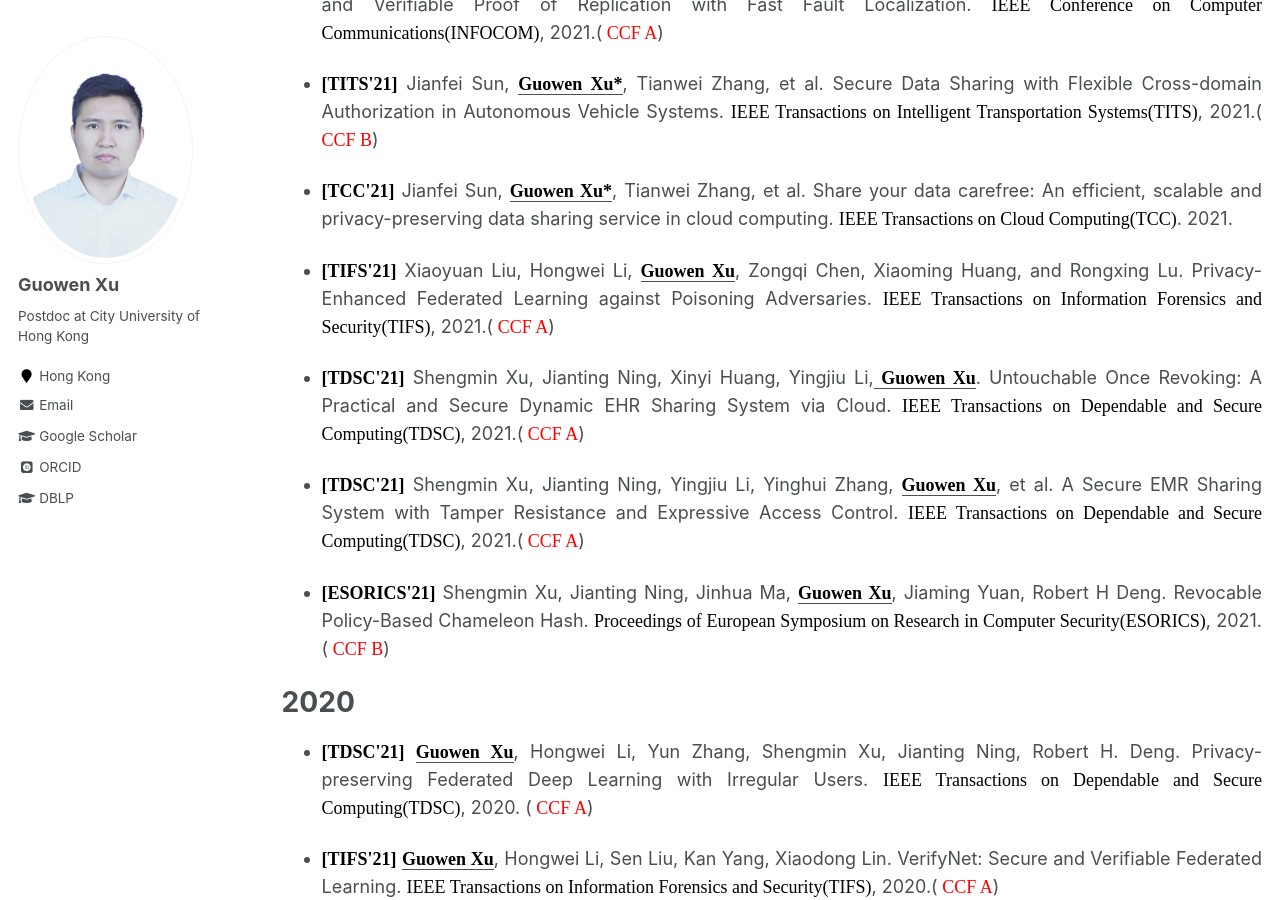
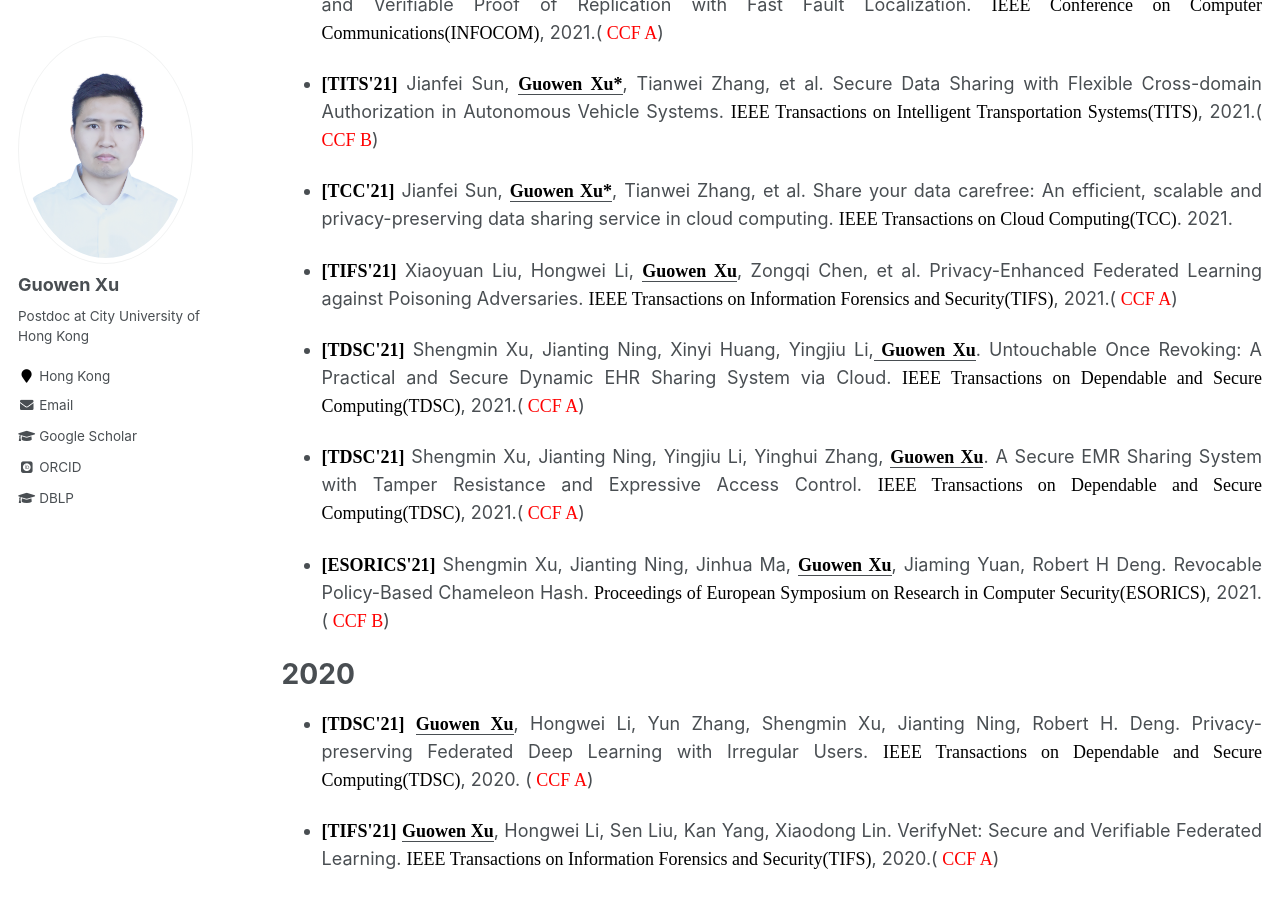
Before and after one commit to Guowen-xu/guowen-xu.github.io, a Jekyll site: the page built from _pages/publications.md, in a window 1280 px wide and 900 px high, scrolled down 3023 px. Built offline with Jekyll 4.4.1, drawn with Linux system fonts in a browser that asks for light colours; some web fonts are replaced.

Commit message:
Update publications.md

```diff
--- a/_pages/publications.md
+++ b/_pages/publications.md
@@ -76,11 +76,11 @@ You can find my articles on my [Google Scholar](https://scholar.google.com.hk/ci
 
 * <p align="justify">  <b><font face="Times New Roman" color=black size=4> [TCC'21]</font></b> Jianfei Sun,  <u><b><font face="Times New Roman" color=black size=4> Guowen Xu*</font></b></u>, Tianwei Zhang, et al. Share your data carefree: An efficient, scalable and privacy-preserving data sharing service in cloud computing. <font face="Times New Roman" color=black size=4> IEEE Transactions on Cloud Computing(TCC)</font>. 2021.
 
-* <p align="justify">  <b><font face="Times New Roman" color=black size=4> [TIFS'21]</font></b> Xiaoyuan Liu, Hongwei Li, <u><b><font face="Times New Roman" color=black size=4> Guowen Xu</font></b></u>, Zongqi Chen, Xiaoming Huang, and Rongxing Lu. Privacy-Enhanced Federated Learning against Poisoning Adversaries. <font face="Times New Roman" color=black size=4> IEEE Transactions on Information Forensics and Security(TIFS)</font>, 2021.(<font face="Times New Roman" color=red size=4> CCF A</font>)
+* <p align="justify">  <b><font face="Times New Roman" color=black size=4> [TIFS'21]</font></b> Xiaoyuan Liu, Hongwei Li, <u><b><font face="Times New Roman" color=black size=4> Guowen Xu</font></b></u>, Zongqi Chen, et al. Privacy-Enhanced Federated Learning against Poisoning Adversaries. <font face="Times New Roman" color=black size=4> IEEE Transactions on Information Forensics and Security(TIFS)</font>, 2021.(<font face="Times New Roman" color=red size=4> CCF A</font>)
 
 * <p align="justify"> <b><font face="Times New Roman" color=black size=4> [TDSC'21]</font></b> Shengmin Xu, Jianting Ning, Xinyi Huang, Yingjiu Li,<u><b><font face="Times New Roman" color=black size=4> Guowen Xu</font></b></u>. Untouchable Once Revoking: A Practical and Secure Dynamic EHR Sharing System via Cloud. <font face="Times New Roman" color=black size=4> IEEE Transactions on Dependable and Secure Computing(TDSC)</font>, 2021.(<font face="Times New Roman" color=red size=4> CCF A</font>)
 
-* <p align="justify"><b><font face="Times New Roman" color=black size=4> [TDSC'21]</font></b> Shengmin Xu, Jianting Ning, Yingjiu Li, Yinghui Zhang, <u><b><font face="Times New Roman" color=black size=4> Guowen Xu</font></b></u>, et al. A Secure EMR Sharing System with Tamper Resistance and Expressive Access Control. <font face="Times New Roman" color=black size=4> IEEE Transactions on Dependable and Secure Computing(TDSC)</font>, 2021.(<font face="Times New Roman" color=red size=4> CCF A</font>)
+* <p align="justify"><b><font face="Times New Roman" color=black size=4> [TDSC'21]</font></b> Shengmin Xu, Jianting Ning, Yingjiu Li, Yinghui Zhang, <u><b><font face="Times New Roman" color=black size=4> Guowen Xu</font></b></u>. A Secure EMR Sharing System with Tamper Resistance and Expressive Access Control. <font face="Times New Roman" color=black size=4> IEEE Transactions on Dependable and Secure Computing(TDSC)</font>, 2021.(<font face="Times New Roman" color=red size=4> CCF A</font>)
 
 * <p align="justify"> <b><font face="Times New Roman" color=black size=4> [ESORICS'21]</font></b> Shengmin Xu, Jianting Ning,  Jinhua Ma, <u><b><font face="Times New Roman" color=black size=4> Guowen Xu</font></b></u>, Jiaming Yuan, Robert H Deng.  Revocable Policy-Based Chameleon Hash.  <font face="Times New Roman" color=black size=4> Proceedings of European Symposium on Research in Computer Security(ESORICS)</font>, 2021.(<font face="Times New Roman" color=red size=4> CCF B</font>)
 
```
